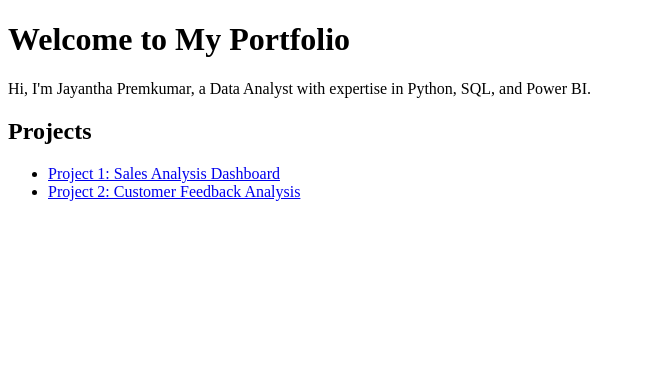
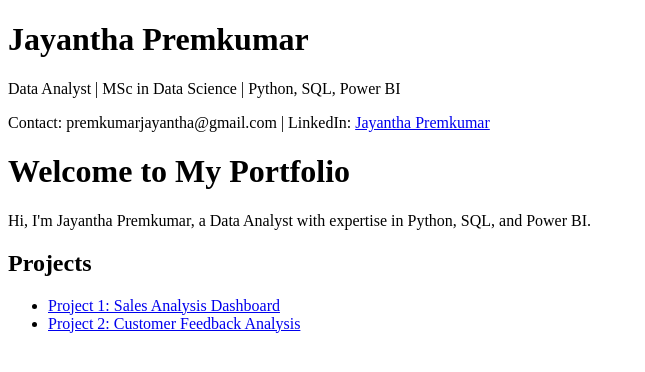
Before and after one commit to Jayantha-Premkumar/Jayantha-Premkumar.github.io, a plain HTML site: page index.html in a window 1280 px wide. Shown: the whole page, without its empty margins (0-645 px from the left). Drawn offline with Linux system fonts and the light colour scheme.

Commit message:
Update index.html

```diff
--- a/index.html
+++ b/index.html
@@ -4,6 +4,9 @@
     <title>Jayantha Premkumar - Data Analyst Portfolio</title>
 </head>
 <body>
+    <h1>Jayantha Premkumar</h1>
+<p>Data Analyst | MSc in Data Science | Python, SQL, Power BI</p>
+<p>Contact: premkumarjayantha@gmail.com | LinkedIn: <a href="https://www.linkedin.com/in/jayanthapremkumar">Jayantha Premkumar</a></p>
     <h1>Welcome to My Portfolio</h1>
     <p>Hi, I'm Jayantha Premkumar, a Data Analyst with expertise in Python, SQL, and Power BI.</p>
     <h2>Projects</h2>
```
